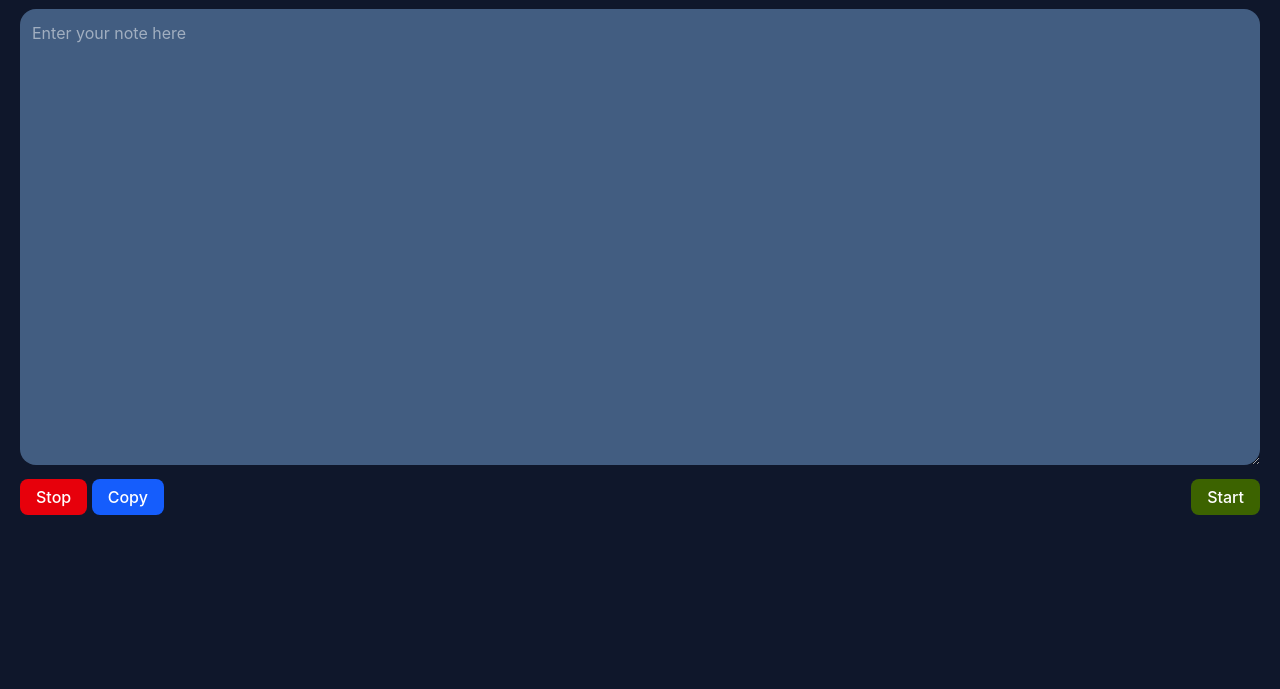
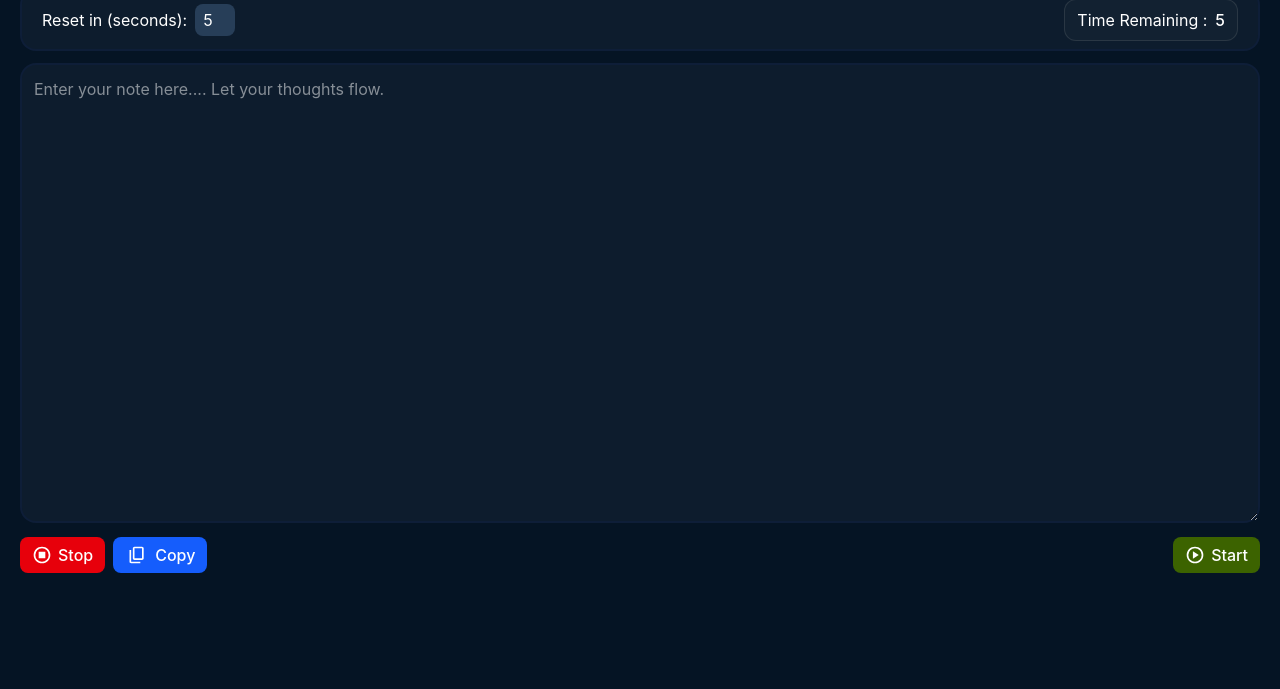
Before and after one commit to sumit42154/Brain-Note, a website: page index.html in a window 1280 px wide. Shown: the part 111-800 px from the top of the page. Drawn offline with Linux system fonts and the light colour scheme.

Commit message:
improved ui

```diff
--- /dev/null
+++ b/Image/about.txt
@@ -0,0 +1,6 @@
+This favicon was generated using the following graphics from Twitter Twemoji:
+
+- Graphics Title: 1f171.svg
+- Graphics Author: Copyright 2020 Twitter, Inc and other contributors (https://github.com/twitter/twemoji)
+- Graphics Source: https://github.com/twitter/twemoji/blob/v14.0.2/assets/svg/1f171.svg
+- Graphics License: CC-BY 4.0 (https://creativecommons.org/licenses/by/4.0/)
--- a/index.html
+++ b/index.html
@@ -6,12 +6,13 @@
     <meta name="viewport" content="width=device-width, initial-scale=1.0">
     <title>Brain Note</title>
     <link rel="stylesheet" href="./src/output.css">
+    <link rel="shortcut icon" href="./Image/favicon.ico" type="image/x-icon">
 </head>
 
-<body class="bg-slate-900 text-white ">
-
-    <nav class="bg-slate-700 py-3 px-2 w-screen mb-5">
-        <div class="flex items-center gap-1.5">
+<body class="bg-[#051424] px-5 text-white ">
+    <!-- #0f172b -->
+    <nav class="bg-[#0d1c2d] py-3 px-4 w-full my-5 rounded-2xl border-2 border-blue-800/8 border-double">
+        <div class="flex items-center gap-1.5 ">
 
             <svg xmlns="http://www.w3.org/2000/svg" height="24px" viewBox="0 -960 960 960" width="24px" fill="#FFFFFF">
                 <path
@@ -22,35 +23,56 @@
         </div>
     </nav>
 
-    <div class="my-3 px-5 gap-1.5 flex flex-col justify-between sm:flex-row">
+    <div class="my-3 px-5 py-2 rounded-2xl gap-3 flex flex-col justify-between items-center sm:flex-row bg-[#0d1c2d] border-2 border-blue-800/8 border-double">
         <div class="flex items-center gap-2 ">
             <label for="inputTime">Reset in (seconds):</label>
             <input type="number" name=""
-                class="outline-none border-none focus:outline-none focus:ring-0 bg-blue-300/20 rounded-lg w-25 h-8 p-2"
+                class="outline-none border-none focus:outline-none focus:ring-0 bg-blue-300/20 rounded-lg w-10 h-8 p-2"
                 id="inputTime" value="5">
 
             <!-- <div class="w-full bg-amber-600 h-2 rounded-2xl"></div> -->
         </div>
-        <div class="flex items-center gap-2" >
+        <div class="flex items-center gap-2 bg-[#122131] px-3 py-2 rounded-xl border border-amber-50/10">
             <p>Time Remaining : </p>
-            <p id="timediv" class="font-medium" >5</p>
+            <p id="timediv" class="font-medium">5</p>
         </div>
     </div>
 
-    <div class="w-screen px-5">
+    <div class="w-ful ">
         <textarea rows="18"
-            class="outline-none border-none focus:outline-none focus:ring-0 w-full p-3 bg-blue-300/40 rounded-2xl  "
-            id="noteInput" placeholder="Enter your note here"></textarea>
+            class="outline-none focus:outline-none focus:ring-0 w-full p-3 bg-[#0d1c2d] rounded-2xl border-2 border-blue-800/8 border-double "
+            id="noteInput" placeholder="Enter your note here.... Let your thoughts flow."></textarea>
     </div>
 
-    <div class="flex justify-between gap-2 px-5 py-2">
-        <div>
-            <button class="bg-red-600 px-4 py-1.5 rounded-lg font-medium cursor-pointer" id="stopBtn">Stop</button>
-        <button class="bg-blue-600 px-4 py-1.5 rounded-lg font-medium cursor-pointer" id="copyBtn">Copy</button>
+    <div class="flex justify-between gap-2  py-2">
+        <div class="flex gap-2">
+            <button class="bg-red-600 px-3 py-1.5 rounded-lg font-medium cursor-pointer flex gap-1.5 items-center"
+                id="stopBtn">
+                <svg xmlns="http://www.w3.org/2000/svg" height="24px" viewBox="0 -960 960 960" width="20px"
+                    fill="#FFFFFF">
+                    <path
+                        d="M320-320h320v-320H320v320ZM480-80q-83 0-156-31.5T197-197q-54-54-85.5-127T80-480q0-83 31.5-156T197-763q54-54 127-85.5T480-880q83 0 156 31.5T763-763q54 54 85.5 127T880-480q0 83-31.5 156T763-197q-54 54-127 85.5T480-80Zm0-80q134 0 227-93t93-227q0-134-93-227t-227-93q-134 0-227 93t-93 227q0 134 93 227t227 93Zm0-320Z" />
+                </svg>
+                Stop</button>
+            <button class="bg-blue-600 px-3 py-1.5 rounded-lg font-medium cursor-pointer flex gap-1.5 items-center"
+                id="copyBtn">
+                <svg xmlns="http://www.w3.org/2000/svg" height="20px" viewBox="0 -960 960 960" width="24px"
+                    fill="#FFFFFF">
+                    <path
+                        d="M360-240q-33 0-56.5-23.5T280-320v-480q0-33 23.5-56.5T360-880h360q33 0 56.5 23.5T800-800v480q0 33-23.5 56.5T720-240H360Zm0-80h360v-480H360v480ZM200-80q-33 0-56.5-23.5T120-160v-560h80v560h440v80H200Zm160-240v-480 480Z" />
+                </svg>
+                Copy</button>
         </div>
 
 
-        <button class="bg-lime-800 px-4 py-1.5 rounded-lg font-medium cursor-pointer" id="startBtn">Start</button>
+        <button class="bg-lime-800 px-3 py-1.5 rounded-lg font-medium cursor-pointer flex gap-1.5 items-center"
+            id="startBtn">
+            <svg xmlns="http://www.w3.org/2000/svg" height="24px" viewBox="0 -960 960 960" width="20px" fill="#FFFFFF">
+                <path
+                    d="m380-300 280-180-280-180v360ZM480-80q-83 0-156-31.5T197-197q-54-54-85.5-127T80-480q0-83 31.5-156T197-763q54-54 127-85.5T480-880q83 0 156 31.5T763-763q54 54 85.5 127T880-480q0 83-31.5 156T763-197q-54 54-127 85.5T480-80Zm0-80q134 0 227-93t93-227q0-134-93-227t-227-93q-134 0-227 93t-93 227q0 134 93 227t227 93Zm0-320Z" />
+            </svg>
+
+            Start</button>
     </div>
 
 
```
Also changed, not shown: Image/android-chrome-512x512.png (added), Image/apple-touch-icon.png (added), Image/favicon-16x16.png (added), Image/favicon-32x32.png (added), Image/favicon.ico (added), Image/site.webmanifest (added), src/output.css.
